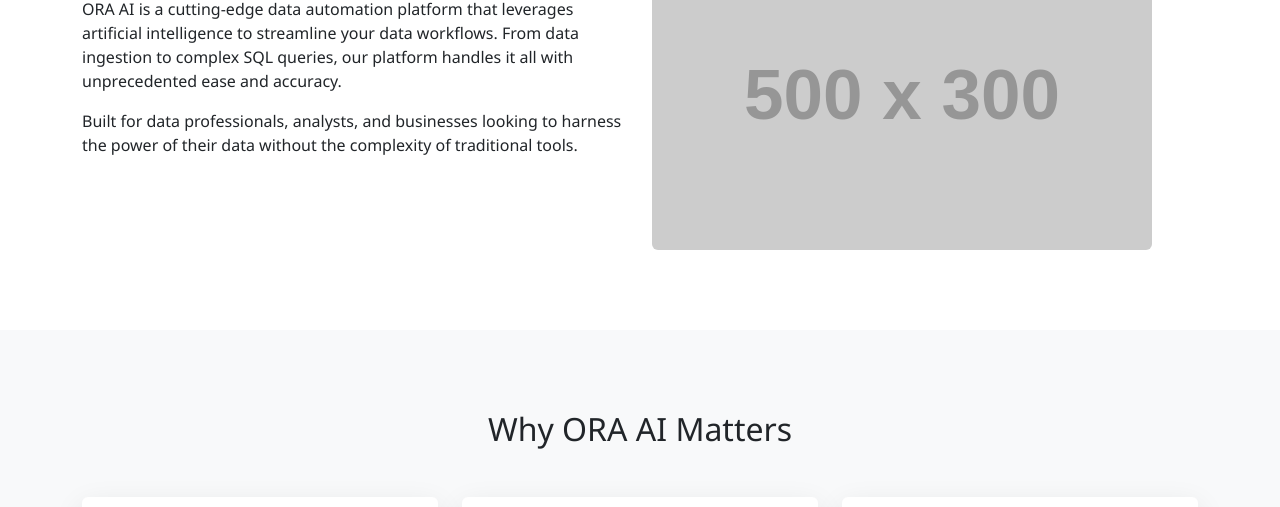
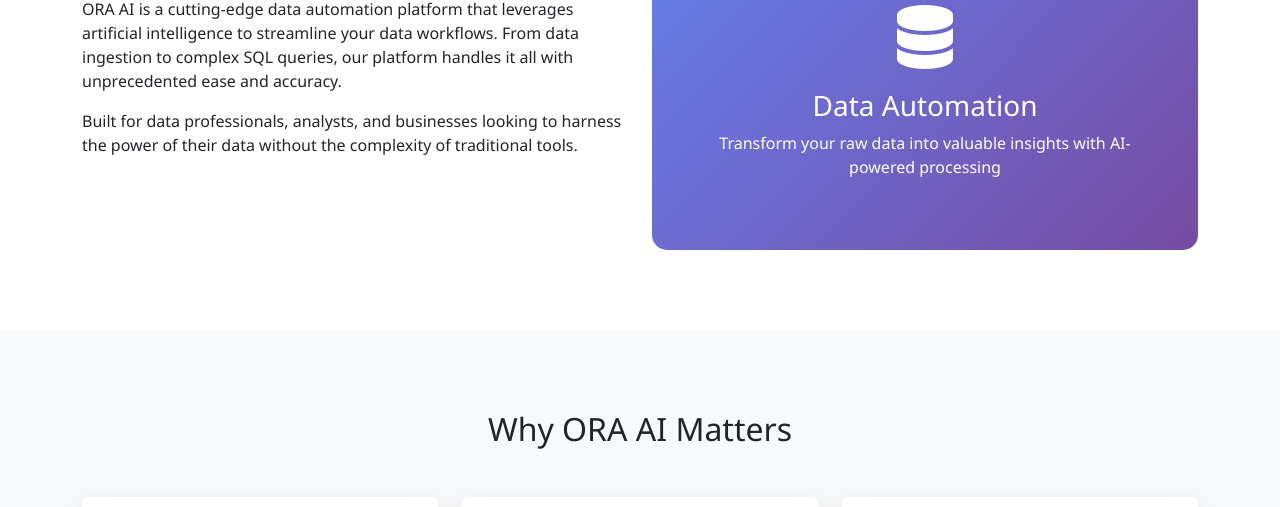
Before and after one commit to kamalshowgit/OraAI, a plain HTML site: page index.html in a window 1280 px wide. Shown: the part 593-1100 px from the top of the page. Drawn offline with nearby package versions, Linux system fonts and the light colour scheme; placeholder pictures from the web are drawn by us.

Commit message:
Update landing page and fix Railway config
- Replace placeholder image with styled content block for better production reliability
- Restore missing startCommand in railway.json for proper deployment

```diff
--- a/index.html
+++ b/index.html
@@ -95,7 +95,11 @@
                     <p>Built for data professionals, analysts, and businesses looking to harness the power of their data without the complexity of traditional tools.</p>
                 </div>
                 <div class="col-lg-6">
-                    <img src="https://via.placeholder.com/500x300/667eea/ffffff?text=Data+Automation" alt="Data Automation" class="img-fluid rounded">
+                    <div style="background: linear-gradient(135deg, #667eea 0%, #764ba2 100%); border-radius: 15px; padding: 40px; color: white; text-align: center; height: 300px; display: flex; flex-direction: column; justify-content: center;">
+                        <i class="fas fa-database" style="font-size: 4rem; margin-bottom: 20px;"></i>
+                        <h3>Data Automation</h3>
+                        <p>Transform your raw data into valuable insights with AI-powered processing</p>
+                    </div>
                 </div>
             </div>
         </div>
```
